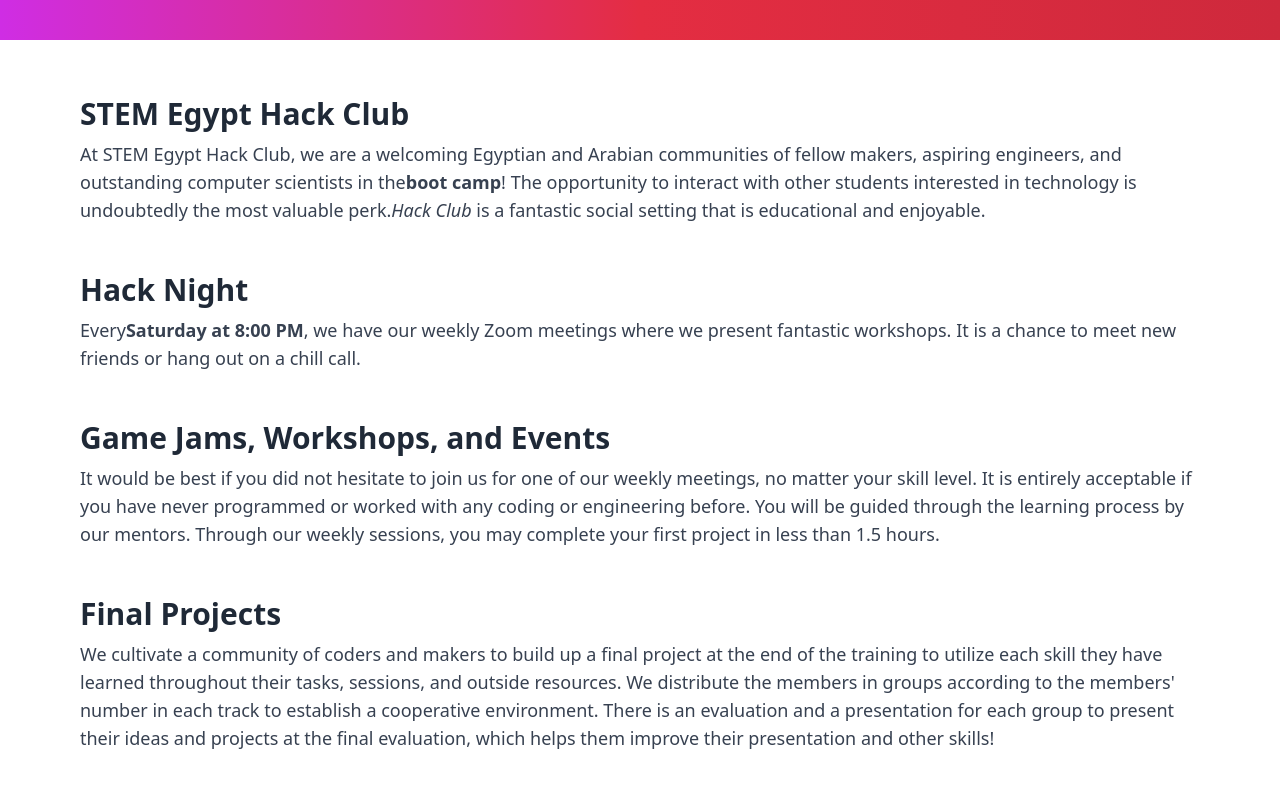
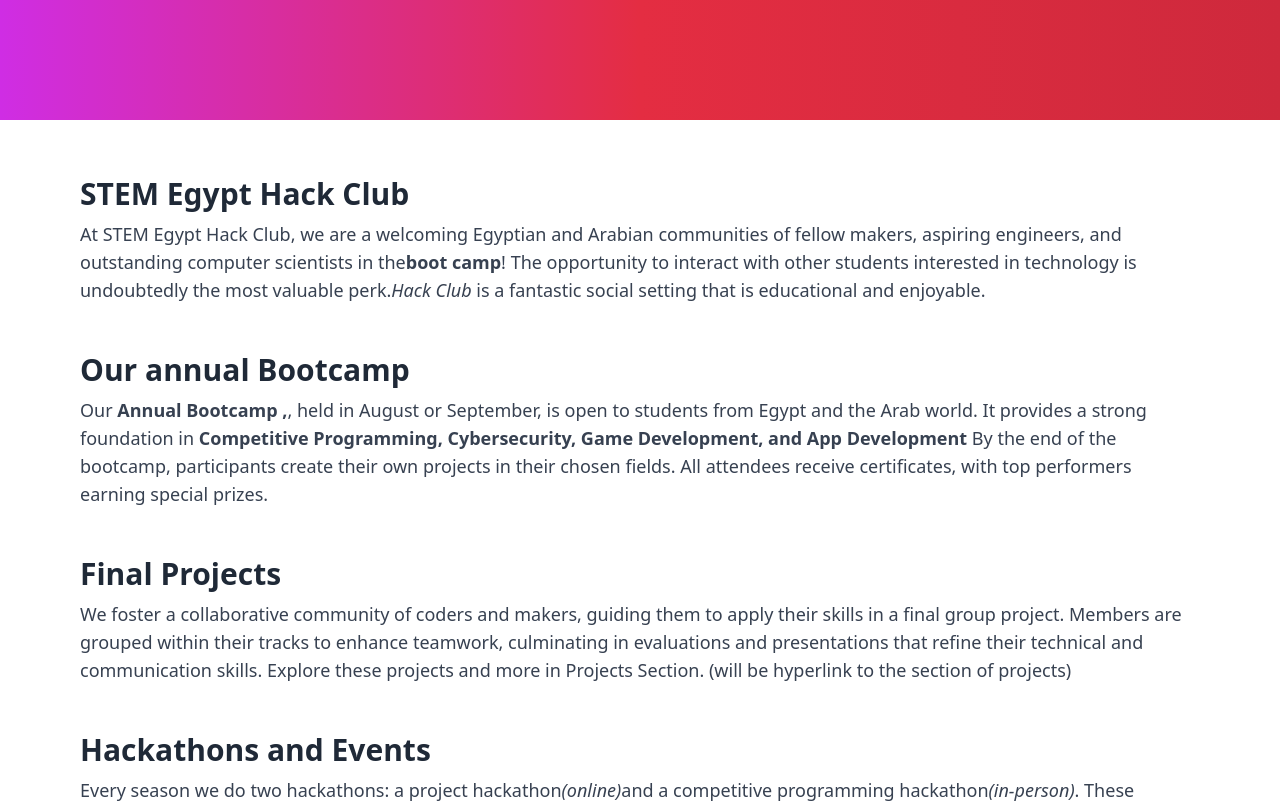
Before and after one commit to ibrahimwael951/Stem_Hack_club_Site, a Next.js app: page /Why-Us in a window 1280 px wide. Shown: the part 440-1243 px from the top of the page. Built offline with nearby package versions, Linux system fonts and the light colour scheme.

Commit message:
edit the pages

```diff
--- /dev/null
+++ b/src/app/Projects/page.tsx
@@ -0,0 +1,9 @@
+import ProjectsCard from '@/components/ProjectsCard/ProjectsCard';
+
+export default function page() {
+  return (
+    <div className='h-screen flex justify-center items-center'>
+      <ProjectsCard/>
+    </div>
+  )
+}
--- a/src/app/Why-Us/page.tsx
+++ b/src/app/Why-Us/page.tsx
@@ -6,7 +6,7 @@
   return (
     <section className="h-fit flex flex-col   dark:bg-gray-950 select-text cursor-default    ">
 
-        <div className="  h-[60vh]    overflow-hidden  w-full  flex items-center justify-center    bg-gradient-to-r from-[#cf2de4] via-[#e42d42] to-[#ce293c]   ">
+        <div className=" h-[70vh] overflow-hidden  w-full  flex items-center justify-center    bg-gradient-to-r from-[#cf2de4] via-[#e42d42] to-[#ce293c]   ">
             <p className="   w-full h-full flex flex-col justify-center items-center "  >
                 <span className={`md:ml-[-40rem]  ${SpanTitle}`}>We're</span>
                 <span className={`md:ml-[-10rem]  ${SpanTitle}`}>at our best</span>
--- a/src/app/globals.css
+++ b/src/app/globals.css
@@ -4,7 +4,7 @@
 
 
 * {
-   @apply selection:bg-red-500 selection:text-white    font-medium;
+   @apply duration-200 selection:bg-red-500 selection:text-white    font-medium;
 }
 
 a {
--- a/src/components/Why-Us-content.tsx
+++ b/src/components/Why-Us-content.tsx
@@ -16,31 +16,26 @@
 
         </div>
 
+        <div className={DivStyle}>
+            <h2>Our annual Bootcamp</h2>
+            <p>
+                Our<b> Annual Bootcamp ,</b>
+                , held in August or September, is open to students from Egypt and the Arab world. It provides a strong foundation in
+                <b> Competitive Programming, Cybersecurity, Game Development, and App Development </b>
+                By the end of the bootcamp, participants create their own projects in their chosen fields. All attendees receive certificates, with top performers earning special prizes.
+            </p>
 
-        <div className={DivStyle}>
-            <h2> Hack Night</h2>
-            <p>Every
-                <b>Saturday at 8:00 PM</b>,
-                we have our weekly Zoom meetings where we present fantastic workshops. It is a chance to meet new friends or hang out on a chill call.</p>
-
-        </div>
-
-        <div className={DivStyle}>
-            <h2> Game Jams, Workshops, and Events</h2>
-            <p>
-                It would be best if you did not hesitate to join us for one of our weekly meetings, no matter your skill level. It is entirely acceptable if you have never programmed or worked with any coding or engineering before. You will be guided through the learning process by our mentors. Through our weekly sessions, you may complete your first project in less than 1.5 hours.
-            </p>
         </div>
 
         <div className={DivStyle}>
             <h2>Final Projects </h2>
             <p>
-                We cultivate a community of coders and makers to build up a final project at the end of the training to utilize each skill they have learned throughout their tasks, sessions, and outside resources. We distribute the members in groups according to the members' number in each track to establish a cooperative environment. There is an evaluation and a presentation for each group to present their ideas and projects at the final evaluation, which helps them improve their presentation and other skills!
+            We foster a collaborative community of coders and makers, guiding them to apply their skills in a final group project. Members are grouped within their tracks to enhance teamwork, culminating in evaluations and presentations that refine their technical and communication skills. Explore these projects and more in Projects Section. (will be hyperlink to the section of projects)
             </p>
         </div>
 
         <div className={DivStyle}>
-            <h2> Hackathons</h2>
+            <h2> Hackathons and Events          </h2>
             <p>
                 Every season we do two hackathons: a project hackathon
                 <i>(online)</i>
--- a/src/components/bgHomePage.tsx
+++ b/src/components/bgHomePage.tsx
@@ -5,8 +5,8 @@
 const bgHomePage = () => {
   return (
 <div className=" text-white h-[70vh]   bg-gradient-to-r from-[#cf2de4] via-[#e42d42] to-[#ce293c] flex justify-center items-center flex-col">
-    <h1 className=" text-white text-7xl m-4">Stem Hack Club Egypt</h1>
-    <p className="text-white text-2xl m-4">Welcome to the STEM Hack Club website!</p>
+    <h1 className=" text-white text-4xl lg:text-7xl lg:m-4 ">Stem Hack Club Egypt</h1>
+    <p className="text-white lg:text-2xl m-4">Welcome to the STEM Hack Club website!</p>
     <Button/>
 </div>
   )
```
